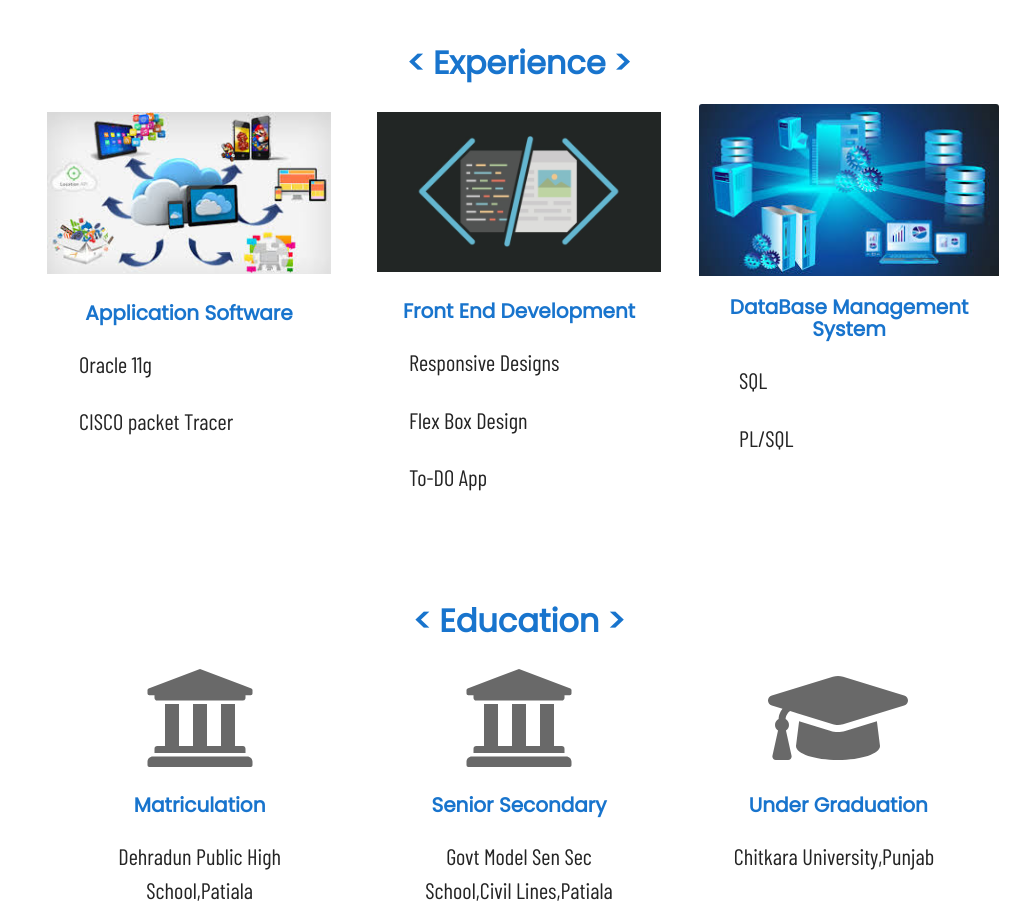
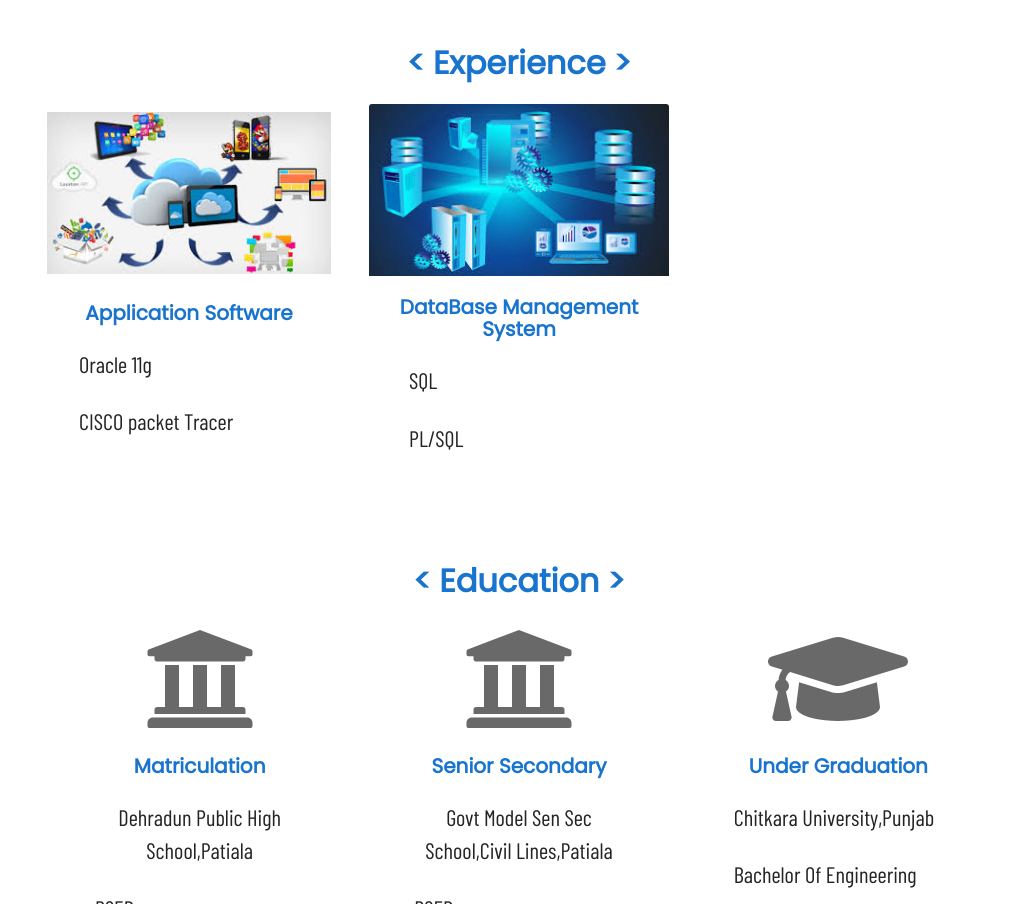
Before and after one commit to surjityadav/Resume_example, a plain HTML site: page index.html in a window 1280 px wide. Shown: the part 2082-2986 px from the top of the page, without its empty margins (265-1280 px from the left). Drawn offline with nearby package versions, Linux system fonts and the light colour scheme; a script that the page names is missing; a web font is replaced by a local one.

Commit message:
Add files via upload

```diff
--- a/index.html
+++ b/index.html
@@ -195,7 +195,7 @@
               </div>
             </div>
 
-            <div class="col-12 col-md-6 col-lg-4">
+            <!--<div class="col-12 col-md-6 col-lg-4">
               <div class="card mb-5">
                 <img class="card-img-top p-2" src="web-developer.jpg" alt="work experience"/>
                 <div class="card-body pb-0">
@@ -211,7 +211,7 @@
                   </ul>
                 </div>
               </div>
-            </div>
+            </div>-->
 
             <div class="col-12 col-md-6 col-lg-4">
               <div class="card mb-5">
```
